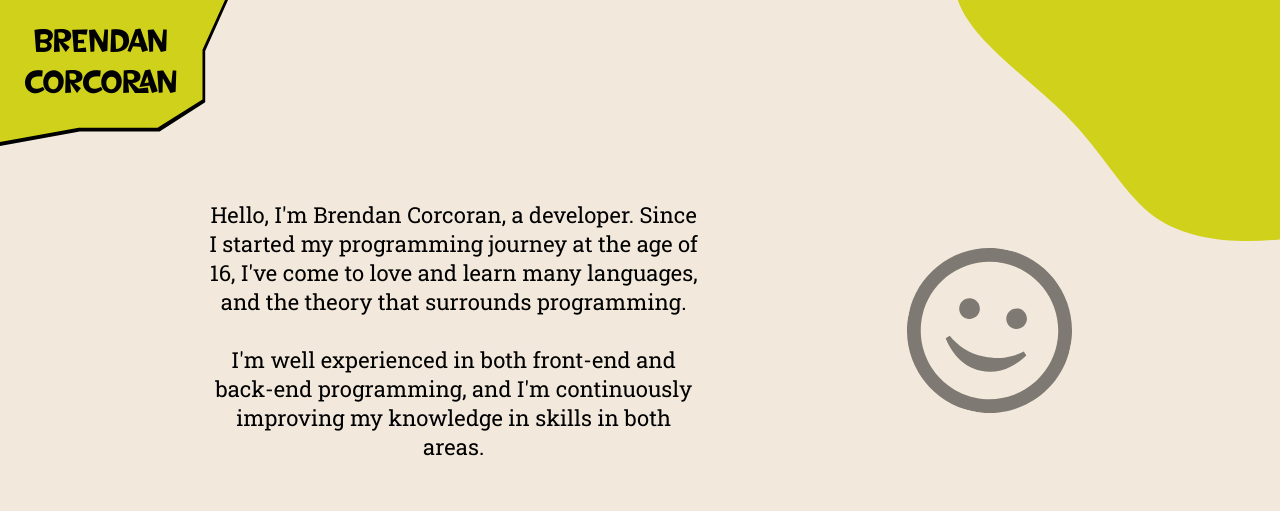
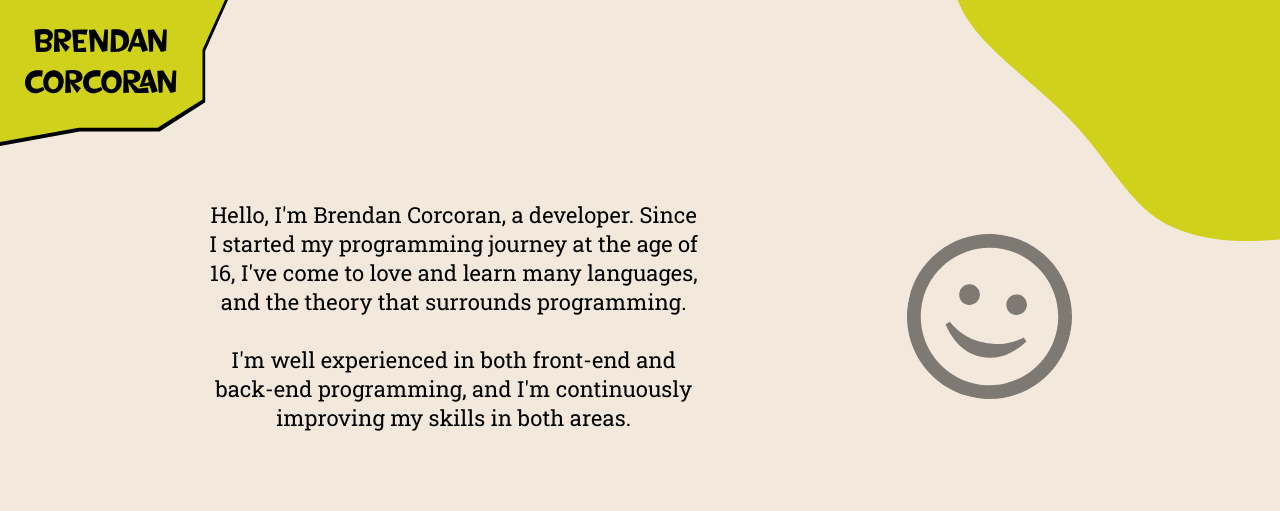
Before and after one commit to br3nd0g/portfolio, a plain HTML site: page new.html in a window 1280 px wide. Shown: the top 511 px of the page. Drawn offline with nearby package versions, Linux system fonts and the light colour scheme.

Commit message:
changed text

```diff
--- a/new.html
+++ b/new.html
@@ -41,7 +41,7 @@
         <div id="spacer"></div>
 
         <div id="shortIntro"> <!-- Slight brief skim of lorem and a cute graphic idk -->
-            <p>Hello, I'm Brendan Corcoran, a developer. Since I started my programming journey at the age of 16, I've come to love and learn many languages, and the theory that surrounds programming.<br><br>I'm well experienced in both front-end and back-end programming, and I'm continuously improving my knowledge in skills in both areas.</p>
+            <p>Hello, I'm Brendan Corcoran, a developer. Since I started my programming journey at the age of 16, I've come to love and learn many languages, and the theory that surrounds programming.<br><br>I'm well experienced in both front-end and back-end programming, and I'm continuously improving my skills in both areas.</p>
             <svg id="smile" xmlns="http://www.w3.org/2000/svg" viewBox="0 0 24 24"><path fill="#7E7972" d="M12 2c5.514 0 10 4.486 10 10s-4.486 10-10 10-10-4.486-10-10 4.486-10 10-10zm0-2c-6.627 0-12 5.373-12 12s5.373 12 12 12 12-5.373 12-12-5.373-12-12-12zm5.507 13.941c-1.512 1.195-3.174 1.931-5.506 1.931-2.334 0-3.996-.736-5.508-1.931l-.493.493c1.127 1.72 3.2 3.566 6.001 3.566 2.8 0 4.872-1.846 5.999-3.566l-.493-.493zm-9.007-5.941c-.828 0-1.5.671-1.5 1.5s.672 1.5 1.5 1.5 1.5-.671 1.5-1.5-.672-1.5-1.5-1.5zm7 0c-.828 0-1.5.671-1.5 1.5s.672 1.5 1.5 1.5 1.5-.671 1.5-1.5-.672-1.5-1.5-1.5z"/></svg>
         </div>
 
```
